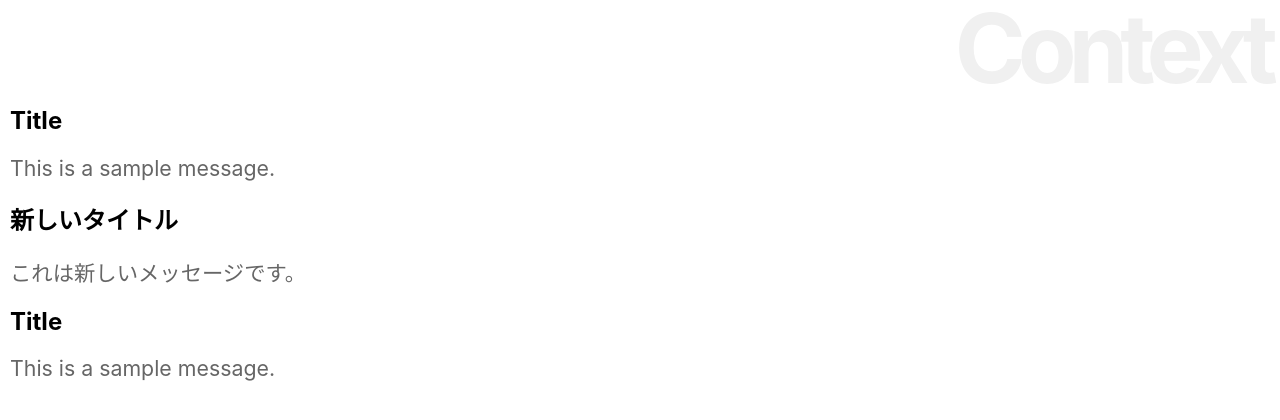
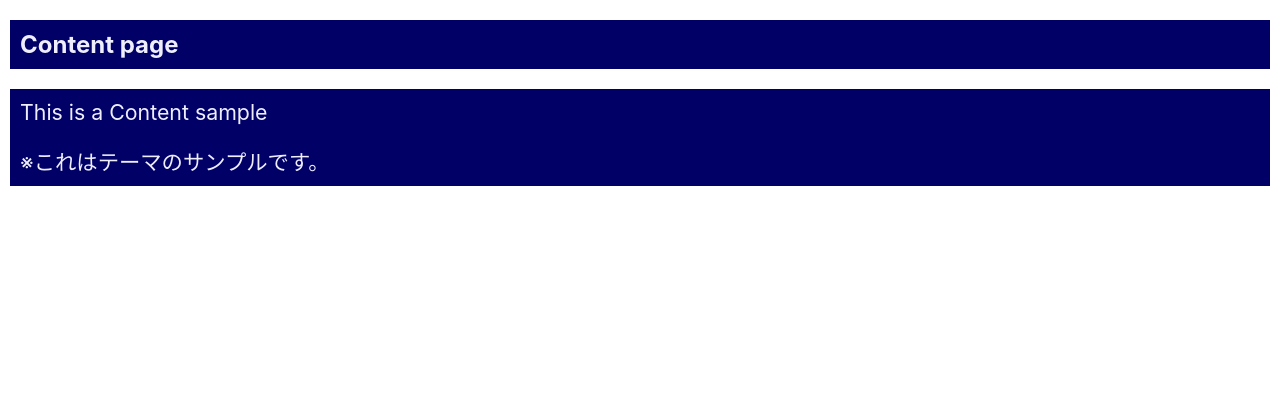
Before and after one commit to shunexe/react_training, a React (Create React App) app: page / in a window 1280 px wide. Shown: the top 420 px of the page. Built offline with nearby package versions, Linux system fonts and the light colour scheme.

Commit message:
コンテキストでテーマを設定

```diff
--- a/src/App.js
+++ b/src/App.js
@@ -3,50 +3,52 @@
 import './App.css';
 import _ from 'lodash'
 
-let data = {title:'Title',
-  message:'This is a sample message.'
-};
+let theme = {
+  light:{
+    backgroundColor:"#eef",
+    color:"#006",
+    padding:"10px",
+  },
+  dark:{
+    backgroundColor:"#006",
+    color:"#eef",
+    padding:"10px",
+  }
+}
 
-const SampleContext = React.createContext(data);
+const ThemeContext= React.createContext(theme.dark);
 
 class App extends Component{
-  newdata = {title:'新しいタイトル',message:'これは新しいメッセージです。'}
-
+  static contextType = ThemeContext;
   render(){
     return(
       <div>
-        <h1>Context</h1>
-        <Title />
-        <Message />
-        <SampleContext .Provider value={this.newdata}>
-        <Title />
-        <Message />
-        </SampleContext .Provider>
-        <Title />
-        <Message />
+        <Title value="Content page" />
+        <Message value= "This is a Content sample" />
+        <Message value= "※これはテーマのサンプルです。"/>
       </div>
     );
   }
 }
 
 class Title extends Component {
-  static contextType = SampleContext;
+  static contextType = ThemeContext;
 
   render(){
     return(
       <div>
-        <h2>{this.context.title}</h2>
+        <h2 style={this.context}>{this.props.value}</h2>
       </div>
     )
   }
 }
 
 class Message extends Component{
-  static contextType = SampleContext;
+  static contextType = ThemeContext;
   render(){
     return (
       <div>
-        <p>{this.context.message}</p>
+        <p style={this.context}>{this.props.value}</p>
       </div>
     )
   }
```
